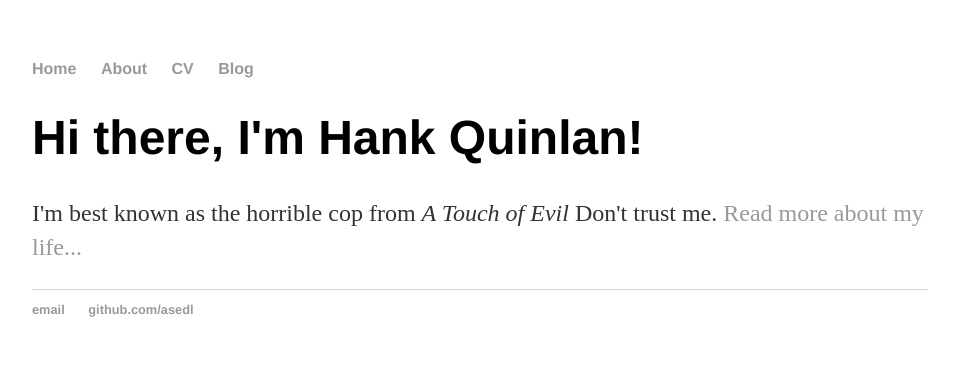
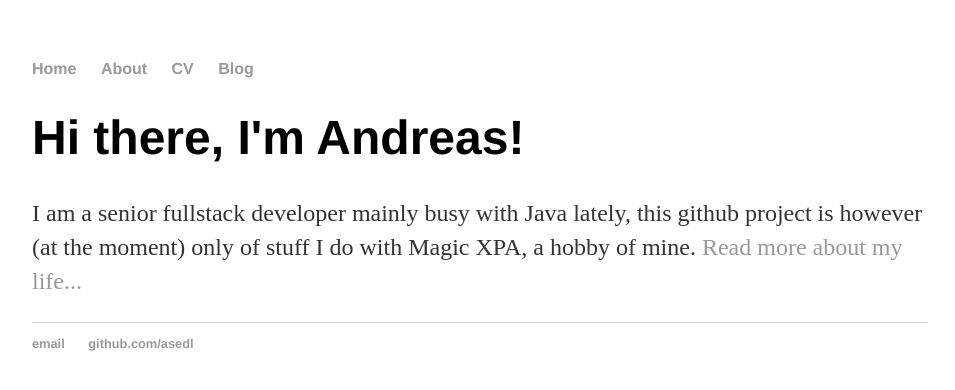
Before and after one commit to asedl/asedl.github.io, a Jekyll site: the page built from index.html, in a window 1280 px wide. Shown: the top 390 px of the page, without its empty margins (160-1115 px from the left). Built offline with Jekyll 4.4.1, drawn with Linux system fonts in a browser that asks for light colours.

Commit message:
Update index.html

```diff
--- a/index.html
+++ b/index.html
@@ -1,8 +1,9 @@
 ---
 layout: default
-title: Hank Quinlan, Horrible Cop
+title: Andreas, Magic XPA hobby programmer
 ---
 <div class="blurb">
-	<h1>Hi there, I'm Hank Quinlan!</h1>
-	<p>I'm best known as the horrible cop from <em>A Touch of Evil</em> Don't trust me. <a href="/about">Read more about my life...</a></p>
+	<h1>Hi there, I'm Andreas!</h1>
+	<p>I am a senior fullstack developer mainly busy with Java lately, this github project is however (at the moment) only of stuff
+	  I do with Magic XPA, a hobby of mine. <a href="/about">Read more about my life...</a></p>
 </div><!-- /.blurb -->
```
